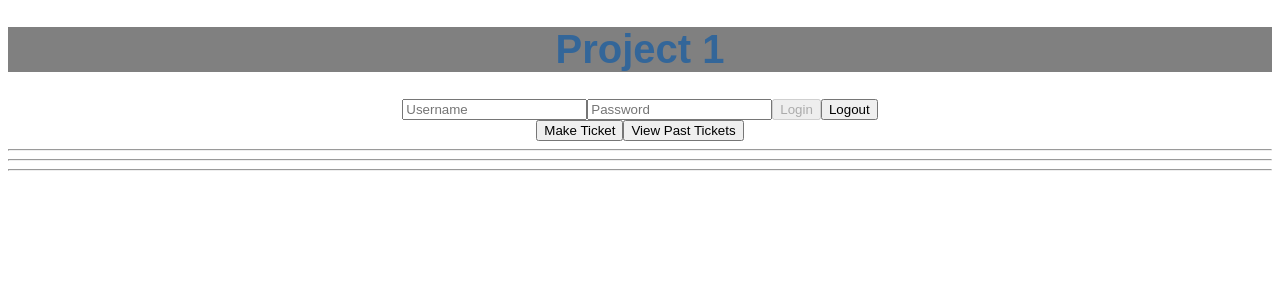
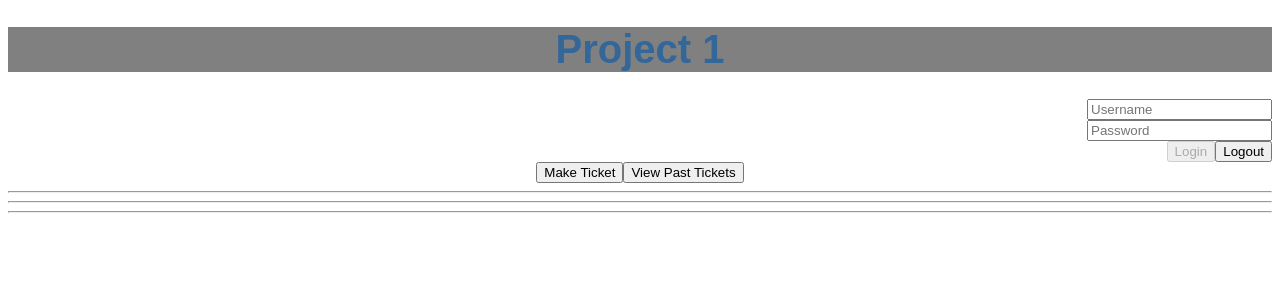
Before and after one commit to ChrisTroll/project1-frontend, an Angular app: page / in a window 1280 px wide. Shown: the top 300 px of the page. Built offline with nearby package versions, Linux system fonts and the light colour scheme.

Commit message:
Banner CSS
Added some banner css to make the banner look more offical

```diff
--- a/src/app/app.component.html
+++ b/src/app/app.component.html
@@ -1,5 +1,3 @@
-<h1>{{title}}</h1>
-
 <app-banner></app-banner>
 
 <app-menu></app-menu>
--- a/src/app/components/banner/banner.component.css
+++ b/src/app/components/banner/banner.component.css
@@ -4,3 +4,17 @@
 .form{
   text-align: center;
 }
+h1 {
+  color: #369;
+  font-family: Arial, Helvetica, sans-serif;
+  font-size: 250%;
+  background-color: grey;
+  text-align: center;
+
+}
+.Inputfields{
+  text-align: right;
+}
+.Buttonfields{
+  text-align: right;
+}
--- a/src/app/components/banner/banner.component.html
+++ b/src/app/components/banner/banner.component.html
@@ -1,13 +1,18 @@
 <div class="topnav">
+    <h1>Project 1</h1>
+
     <div class="login-container">
       <form>
         <div *ngIf="invalidInput">
           Invalid Credentials
         </div>
+          <div class ="Inputfields">
             <input
-        [(ngModel)]="inputUsername" placeholder="Username" name="username">
+            [(ngModel)]="inputUsername" placeholder="Username" name="username"><br>
             <input
             [(ngModel)]="inputPassword" type="text" placeholder="Password" name="password">
+          </div>
+          <div class ="Buttonfields">
             <button
             [disabled]="!(inputUsername && inputPassword)"
             (click)="submit()"
@@ -16,6 +21,7 @@
             type="submit" name="logout"
             (click)="logout()"
             >Logout</button>
+          </div>
       <div *ngIf="isLoggedIn">
           You are logged in as: {{loginUser}}
       </div>
```
Lines whose indentation alone changed are shown as unchanged.
